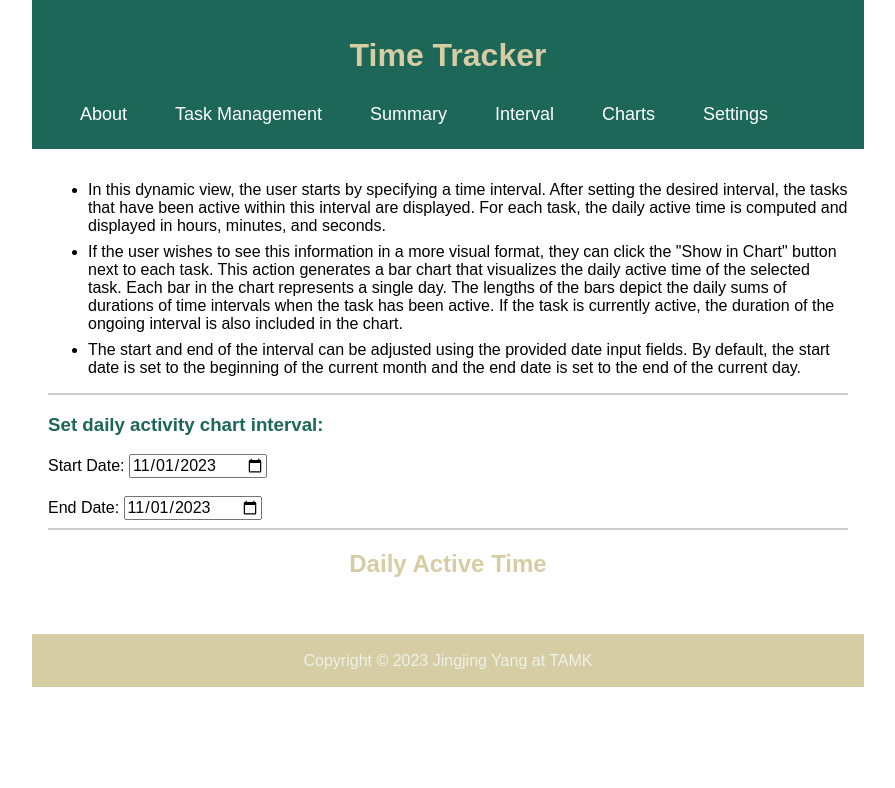
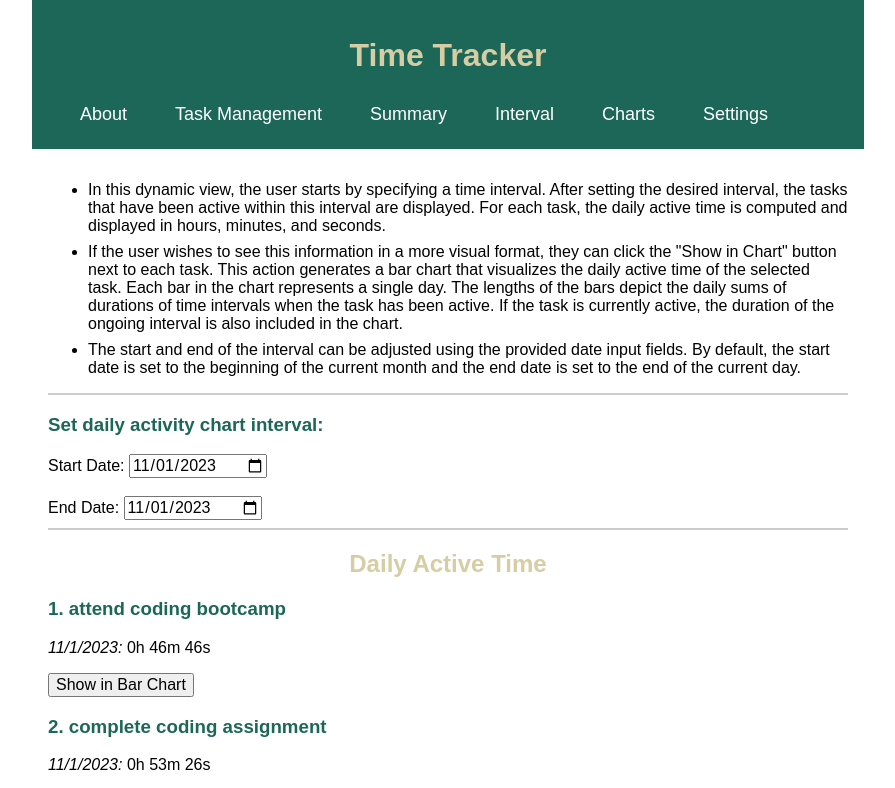
Before and after one commit to jingjingyang0803/TimeTracker, a React (Vite) app: page /charts in a window 1280 px wide. Shown: the top 788 px of the page, without its empty margins (192-1087 px from the left). Built offline with nearby package versions, Linux system fonts and the light colour scheme; data requests are answered from the project's data file; a web font is replaced by a local one.

Commit message:
version 1.0

```diff
--- a/db.json
+++ b/db.json
@@ -10,98 +10,98 @@
       "tags": ["chores"],
       "startTime": [
         "2023-10-28T06:00:05.936Z",
-        "2013-10-28T08:13:22.534Z",
-        "2013-10-29T08:23:22.534Z"
+        "2023-10-28T08:13:22.534Z",
+        "2023-10-29T08:23:22.534Z"
       ],
-      "stopTime": ["2013-10-28T06:20:02.534Z", "2013-10-28T08:23:22.534Z"],
+      "stopTime": ["2023-10-28T06:20:02.534Z", "2023-10-28T08:23:22.534Z"],
       "isActive": true
     },
     {
       "id": 2,
       "name": "prepare dinner",
       "tags": ["cooking", "meal preparation"],
-      "startTime": ["2013-10-28T10:33:23.289Z"],
-      "stopTime": ["2013-10-28T11:26:47.896Z"],
+      "startTime": ["2023-10-28T10:33:23.289Z"],
+      "stopTime": ["2023-10-28T11:26:47.896Z"],
       "isActive": false
     },
     {
       "id": 3,
       "name": "go for a run",
       "tags": ["exercise", "fitness", "health"],
-      "startTime": ["2013-10-28T22:53:21.234Z", "2013-10-30T00:56:17.613Z"],
-      "stopTime": ["2013-10-28T23:13:24.321Z", "2013-10-30T01:16:17.613Z"],
+      "startTime": ["2023-10-28T22:53:21.234Z", "2023-10-30T00:56:17.613Z"],
+      "stopTime": ["2023-10-28T23:13:24.321Z", "2023-10-30T01:16:17.613Z"],
       "isActive": false
     },
     {
       "id": 4,
       "name": "do the laundry",
       "tags": ["chores"],
-      "startTime": ["2013-10-30T02:53:24.567Z"],
-      "stopTime": ["2013-10-30T04:00:07.890Z"],
+      "startTime": ["2023-10-30T02:53:24.567Z"],
+      "stopTime": ["2023-10-30T04:00:07.890Z"],
       "isActive": false
     },
     {
       "id": 5,
       "name": "do the dishes",
       "tags": ["chores"],
-      "startTime": ["2013-10-30T05:13:21.234Z", "2013-10-30T06:16:47.613Z"],
-      "stopTime": ["2013-10-30T05:33:24.567Z", "2013-10-30T06:26:47.613Z"],
+      "startTime": ["2023-10-30T05:13:21.234Z", "2023-10-30T06:16:47.613Z"],
+      "stopTime": ["2023-10-30T05:33:24.567Z", "2023-10-30T06:26:47.613Z"],
       "isActive": false
     },
     {
       "id": 6,
       "name": "go grocery shopping",
       "tags": ["errands"],
-      "startTime": ["2013-10-30T07:33:27.890Z"],
-      "stopTime": ["2013-10-30T08:20:11.234Z"],
+      "startTime": ["2023-10-30T07:33:27.890Z"],
+      "stopTime": ["2023-10-30T08:20:11.234Z"],
       "isActive": false
     },
     {
       "id": 7,
       "name": "study algorithms",
       "tags": ["coding"],
-      "startTime": ["2013-10-30T20:53:24.567Z", "2013-10-30T21:53:27.890Z"],
-      "stopTime": ["2013-10-30T21:13:27.890Z", "2013-10-30T22:13:27.890Z"],
+      "startTime": ["2023-10-30T20:53:24.567Z", "2023-10-30T21:53:27.890Z"],
+      "stopTime": ["2023-10-30T21:13:27.890Z", "2023-10-30T22:13:27.890Z"],
       "isActive": false
     },
     {
       "id": 8,
       "name": "solve coding problems",
       "tags": ["coding"],
-      "startTime": ["2013-10-30T23:26:41.234Z"],
-      "stopTime": ["2013-11-01T00:26:47.890Z"],
+      "startTime": ["2023-10-30T23:26:41.234Z"],
+      "stopTime": ["2023-11-01T00:26:47.890Z"],
       "isActive": false
     },
     {
       "id": 9,
       "name": "attend coding bootcamp",
       "tags": ["coding", "education"],
-      "startTime": ["2013-11-01T02:00:07.890Z"],
-      "stopTime": ["2013-11-01T02:46:54.567Z"],
+      "startTime": ["2023-11-01T02:00:07.890Z"],
+      "stopTime": ["2023-11-01T02:46:54.567Z"],
       "isActive": false
     },
     {
       "id": 10,
       "name": "complete coding assignment",
       "tags": ["coding", "homework", "deadline"],
-      "startTime": ["2013-11-01T04:20:01.234Z"],
-      "stopTime": ["2013-11-01T05:13:27.890Z"],
+      "startTime": ["2023-11-01T04:20:01.234Z"],
+      "stopTime": ["2023-11-01T05:13:27.890Z"],
       "isActive": false
     },
     {
       "id": 11,
       "name": "attend programming lecture",
       "tags": ["coding", "education"],
-      "startTime": ["2013-11-01T06:13:27.890Z"],
-      "stopTime": ["2013-11-01T06:40:14.567Z"],
+      "startTime": ["2023-11-01T06:13:27.890Z"],
+      "stopTime": ["2023-11-01T06:40:14.567Z"],
       "isActive": false
     },
     {
       "id": 12,
       "name": "participate in coding workshop",
       "tags": ["coding", "learning"],
-      "startTime": ["2013-11-01T08:13:21.234Z"],
-      "stopTime": ["2013-11-01T08:40:07.890Z"],
+      "startTime": ["2023-11-01T08:13:21.234Z"],
+      "stopTime": ["2023-11-01T08:40:07.890Z"],
       "isActive": false
     }
   ]
--- a/src/components/Charts.jsx
+++ b/src/components/Charts.jsx
@@ -43,7 +43,10 @@ const Charts = () => {
   // This function takes a time duration in milliseconds as input and returns the time formatted as hours, minutes, and seconds.
   // Filter tasks that are active within the set interval
   const tasksOfInterest = tasks.filter((task) =>
-    task.startTime.some((time) => time >= start && time <= end)
+    task.startTime.some(
+      (time) =>
+        new Date(time).getTime() >= start && new Date(time).getTime() <= end
+    )
   );
 
   const formatTime = (timeInMs) => {
@@ -58,11 +61,11 @@ const Charts = () => {
   };
 
   const calculateDailyActiveTime = (task, startDate, endDate) => {
-    const dailyDurations = [];
+    const dailyDurations = {};
 
     for (let i = 0; i < task.startTime.length; i++) {
-      const startTime = new Date(task.startTime[i]);
-      let stopTime = new Date(task.stopTime[i]);
+      const startTime = new Date(task.startTime[i]).getTime();
+      let stopTime = new Date(task.stopTime[i]).getTime();
 
       // If the task is currently active and it's the last activation, set stopTime to now
       if (task.isActive && i === task.startTime.length - 1) {
@@ -78,21 +81,20 @@ const Charts = () => {
 
       // Check if the startTime falls within the specified date range
       if (startTime >= startDate && startTime <= endDate) {
-        const dayKey = startTime.toDateString();
+        const dayKey = startOfDay.toDateString();
         const duration = stopTime - startTime;
 
-        dailyDurations.push({
-          day: startTime.toLocaleDateString(),
-          duration: dailyDurations[dayKey]
-            ? dailyDurations[dayKey].duration
-            : 0,
-        });
+        if (!dailyDurations[dayKey]) {
+          dailyDurations[dayKey] = {
+            day: startOfDay.toLocaleDateString(),
+            duration: 0,
+          };
+        }
 
         if (stopTime >= endOfDay) {
-          dailyDurations[dailyDurations.length - 1].duration +=
-            endOfDay - startTime;
+          dailyDurations[dayKey].duration += endOfDay - startTime;
         } else {
-          dailyDurations[dailyDurations.length - 1].duration += duration;
+          dailyDurations[dayKey].duration += duration;
         }
       }
     }
@@ -119,6 +121,7 @@ const Charts = () => {
     for (const dayKey in dailyDurations) {
       if (dailyDurations.hasOwnProperty(dayKey)) {
         const day = dailyDurations[dayKey];
+        console.log(`Day: ${day.day}, Duration: ${day.duration} ms`);
       }
     }
 
@@ -130,7 +133,7 @@ const Charts = () => {
   // Function to handle button click and set selected task and chart data
   const handleButtonClick = (task) => {
     setSelectedTask(task);
-    const data = calculateDailyActiveTime(task, start, end).map(
+    const data = Object.values(calculateDailyActiveTime(task, start, end)).map(
       ({ day, duration }) => ({
         x: day,
         y: duration / 60000, // Convert duration to minutes,
@@ -218,7 +221,7 @@ const Charts = () => {
         <div key={task.id}>
           <h3>{`${index + 1}. ${task.name}`}</h3>
           {/* For each task in tasksOfInterest, display its name and daily active time */}
-          {calculateDailyActiveTime(task, start, end).map(
+          {Object.values(calculateDailyActiveTime(task, start, end)).map(
             ({ day, duration }, index) => (
               <p key={index}>
                 <i>{day}:</i> {formatTime(duration)}
--- a/src/components/Interval.jsx
+++ b/src/components/Interval.jsx
@@ -49,8 +49,12 @@ const Interval = () => {
   // ================================= calculate Active Intervals ================================================
   // Filter the tasks that are of interest, i.e., those that have at least one start time within the observation interval
   const tasksOfInterest = tasks.filter((task) =>
-    task.startTime.some((time) => time >= start && time <= end)
+    task.startTime.some(
+      (time) =>
+        new Date(time).getTime() >= start && new Date(time).getTime() <= end
+    )
   );
+
   // Calculate the active intervals of a task within the observation interval
   const calculateActiveIntervals = (task) => {
     // Map over each start time of the task
@@ -59,17 +63,19 @@ const Interval = () => {
         .map((startTime, i) => {
           // Check if the start time or the corresponding stop time is within the observation interval
           if (
-            (startTime >= start && startTime <= end) ||
-            (task.stopTime[i] >= start && task.stopTime[i] <= end)
+            (new Date(startTime).getTime() >= start &&
+              new Date(startTime).getTime() <= end) ||
+            (new Date(task.stopTime[i]).getTime() >= start &&
+              new Date(task.stopTime[i]).getTime() <= end)
           ) {
             // If so, calculate the start and end of the active interval within the observation interval
-            let intervalStart = Math.max(start, startTime);
+            let intervalStart = Math.max(start, new Date(startTime).getTime());
             let intervalEnd =
               task.isActive && i === task.startTime.length - 1
                 ? // If the task is currently active and this is the last start time, the end of the interval is either the current time or the end of the observation interval, whichever is smaller
                   Math.min(end, Date.now())
                 : // Otherwise, the end of the interval is either the corresponding stop time or the end of the observation interval, whichever is smaller
-                  Math.min(end, task.stopTime[i]);
+                  Math.min(end, new Date(task.stopTime[i]).getTime());
             // Return the active interval
             return { start: intervalStart, end: intervalEnd };
           }
--- a/src/components/Summary.jsx
+++ b/src/components/Summary.jsx
@@ -47,7 +47,10 @@ const Summary = () => {
   // ================================= Calculate total Active Time ====================================================================
   // First, calculate tasks of interest
   const tasksOfInterest = tasks.filter((task) =>
-    task.startTime.some((time) => time >= start && time <= end)
+    task.startTime.some(
+      (time) =>
+        new Date(time).getTime() >= start && new Date(time).getTime() <= end
+    )
   );
 
   // This function takes a time duration in milliseconds as input and returns the time formatted as hours, minutes, and seconds.
@@ -68,9 +71,10 @@ const Summary = () => {
     return task.startTime.reduce((total, startTime, i) => {
       // `startTime` and `i` are the elements and indices of the `task.startTime` array respectively, while `total` is the accumulator that collects the sum of all durations.
       if (
-        (new Date(startTime) >= start && new Date(startTime) <= end) ||
-        (new Date(task.stopTime[i]) >= start &&
-          new Date(task.stopTime[i]) <= end)
+        (new Date(startTime).getTime() >= start &&
+          new Date(startTime).getTime() <= end) ||
+        (new Date(task.stopTime[i]).getTime() >= start &&
+          new Date(task.stopTime[i].getTime()) <= end)
       ) {
         // The `if` condition checks whether the start time or stop time of any activity period falls within the observation interval.
         let duration =
@@ -78,8 +82,8 @@ const Summary = () => {
             ? // If the task is currently active (i.e., `task.isActive` is `true`) and the current start time is the last one in the `task.startTime` array (`i === task.startTime.length - 1`), the duration is calculated as the difference between the current time (`Date.now()`) and the largest of the start time and the start of the observation interval (`Math.max(startTime, start)`).
               Date.now() - Math.max(new Date(startTime), start)
             : // For all other activity periods, the duration is calculated as the difference between the smallest of the stop time and the end of the observation interval (`Math.min(task.stopTime[i], end)`) and the largest of the start time and the start of the observation interval (`Math.max(startTime, start)`).
-              Math.min(new Date(task.stopTime[i]), end) -
-              Math.max(new Date(startTime), start);
+              Math.min(new Date(task.stopTime[i]).getTime(), end) -
+              Math.max(new Date(startTime).getTime(), start);
         return total + duration;
       }
       return total;
```
Also changed, not shown: db_date_time.json (+25 -25 lines).
